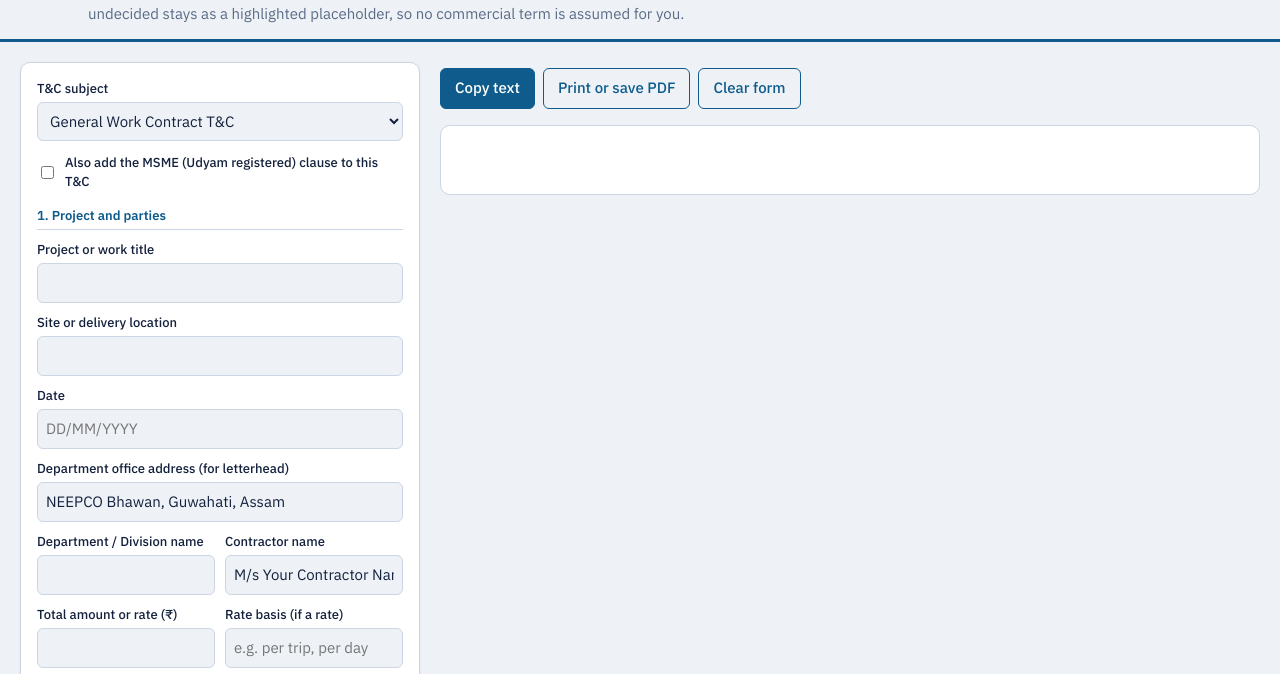
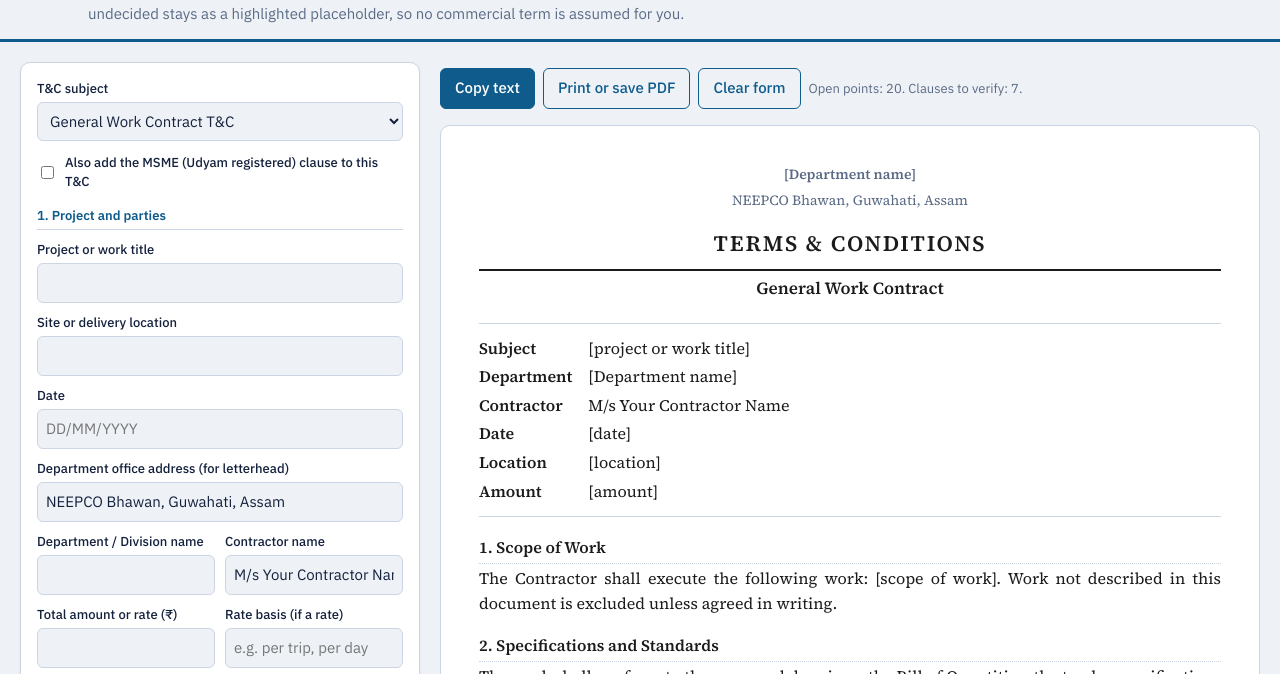
Before and after one commit to Premangkurportfolio/tc_generator, a plain HTML site: page index.html in a window 1280 px wide. Shown: the part 126-800 px from the top of the page. Drawn offline with Linux system fonts and the light colour scheme.

Commit message:
Update index.html

```diff
--- a/index.html
+++ b/index.html
@@ -267,7 +267,7 @@ function build(){
  var pay=$("pay").value.trim()||(PS.rows.length?"as per the payment schedule in the Annexure.":"[payment schedule to be confirmed]");
  var sc=$("scope").value.trim()||"["+t.sc.toLowerCase()+"]",du=val("duration","time period"),c=[];
  $("cwrap").hidden=k!=="other";$("gwrap").hidden=k!=="gem";
- (function(g){['p2','scope','dlp','delay','delayPct','ref'].forEach(function(id){var e=$(id),p=e.parentElement;if(p&&p.tagName==='DIV'&&p.parentElement&&p.parentElement.classList.contains('row')){p.hidden=g}else{e.hidden=g;var l=document.querySelector('label[for="'+id+'"]');if(l)l.hidden=g}})})(false);
+ (function(g){['p2','scope','dlp','delay','delayPct'].forEach(function(id){var e=$(id),p=e.parentElement;if(p&&p.tagName==='DIV'&&p.parentElement&&p.parentElement.classList.contains('row')){p.hidden=g}else{e.hidden=g;var l=document.querySelector('label[for="'+id+'"]');if(l)l.hidden=g}})})(false);
  $("apwrap").hidden=k.indexOf("ap")!==0;
  var emdA=$('apemd').value.trim()||'[EMD amount]',maat=$('apmaat').value.trim()||'[minimum average annual turnover]';
  var govAP=['Governing Documents and Precedence','This contract is governed by the Notice Inviting Tender (NIT), the bid document, the Letter of Award (LOA), the Bill of Quantities, the technical specifications and APDCL’s General Conditions of Supply and Erection (GCSE) in force. Terms not specified in the bid document are governed by the GCSE, which is available on the APDCL website [verify the GCSE edition in force].'];
@@ -616,7 +616,7 @@ function build(){
  var sub=k==="other"?val("custom","subject"):t.n;
  var h=letter()+'<h2>TERMS &amp; CONDITIONS</h2><p class="sub">'+esc(sub)+'</p><dl>'
   +'<dt>Subject</dt><dd>'+esc(val("project","project or work title"))+'</dd>'
-
+  +'<dt>'+A+'</dt><dd>'+esc(val("p1","Department name"))+'</dd>'+'<dt>'+B+'</dt><dd>'+esc(val("p2",B.toLowerCase()+" name"))+'</dd>'
 
   +(ms?'<dt>Udyam No.</dt><dd>'+esc(val("udyam","Udyam number"))+'</dd>':'')
   +'<dt>Date</dt><dd>'+esc(val("dt","date"))+'</dd><dt>Location</dt><dd>'+esc(loc)+'</dd>'
```
